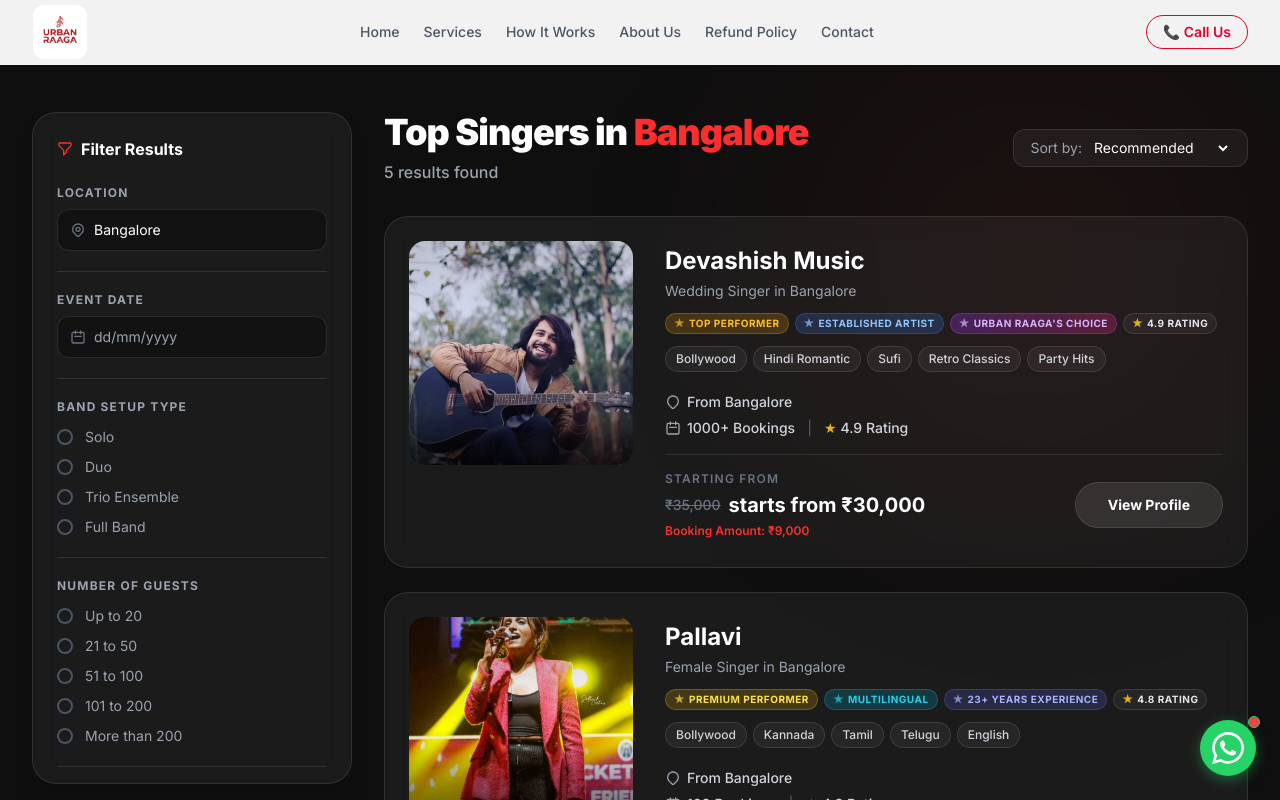
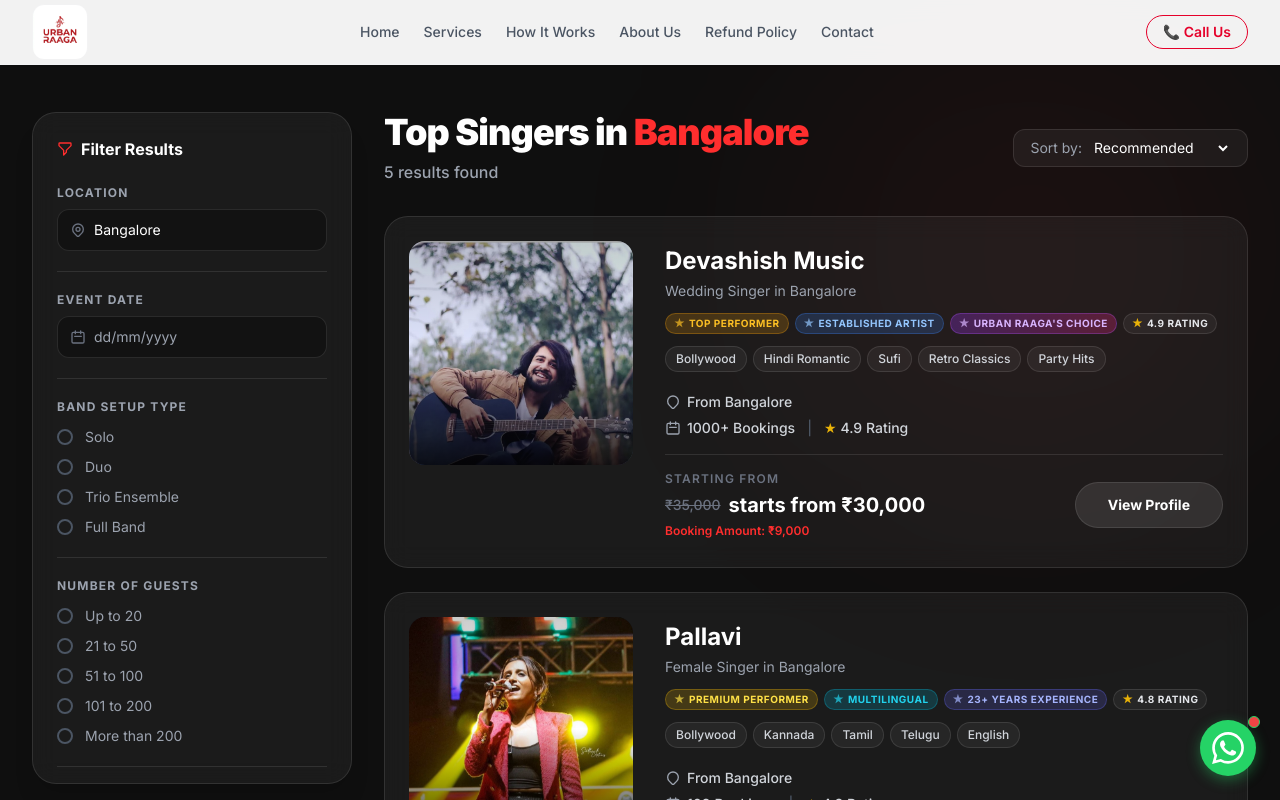
Before and after one commit to Aniketgautam959/Urban-Raaga, a Next.js app: page /results in a window 1280 px wide. Shown: the top 800 px of the page. Built offline with nearby package versions, Linux system fonts and the light colour scheme.

Commit message:
fix: adjust artist card images to use object-top to prevent face cropping

```diff
--- a/app/artist/[slug]/ArtistProfileClient.tsx
+++ b/app/artist/[slug]/ArtistProfileClient.tsx
@@ -105,7 +105,7 @@ export default function ArtistProfileClient({ artist }: { artist: Artist }) {
           src={artist.images[0]}
           alt={artist.name}
           fill
-          className="object-cover"
+          className="object-cover object-top"
           priority
         />
         {/* Dark Overlays for text readability and premium look */}
@@ -261,7 +261,7 @@ export default function ArtistProfileClient({ artist }: { artist: Artist }) {
                     onClick={() => setLightboxMedia({ url: src, type: 'image' })}
                     className="relative w-full aspect-square rounded-2xl overflow-hidden group cursor-pointer"
                   >
-                    <Image src={src} alt={`Gallery ${index + 1}`} fill className="object-cover group-hover:scale-110 transition-transform duration-700" />
+                    <Image src={src} alt={`Gallery ${index + 1}`} fill className="object-cover object-top group-hover:scale-110 transition-transform duration-700" />
                     <div className="absolute inset-0 bg-black/20 group-hover:bg-transparent transition-colors pointer-events-none" />
                   </div>
                 ))}
--- a/app/results/page.tsx
+++ b/app/results/page.tsx
@@ -413,7 +413,7 @@ export default function ResultsPage() {
                         src={artist.images[0]}
                         alt={artist.name}
                         fill
-                        className="object-cover group-hover:scale-105 transition-transform duration-700"
+                        className="object-cover object-top group-hover:scale-105 transition-transform duration-700"
                       />
                       <div className="absolute inset-0 bg-gradient-to-t from-black/80 via-transparent to-black/20" />
                     </div>
```
